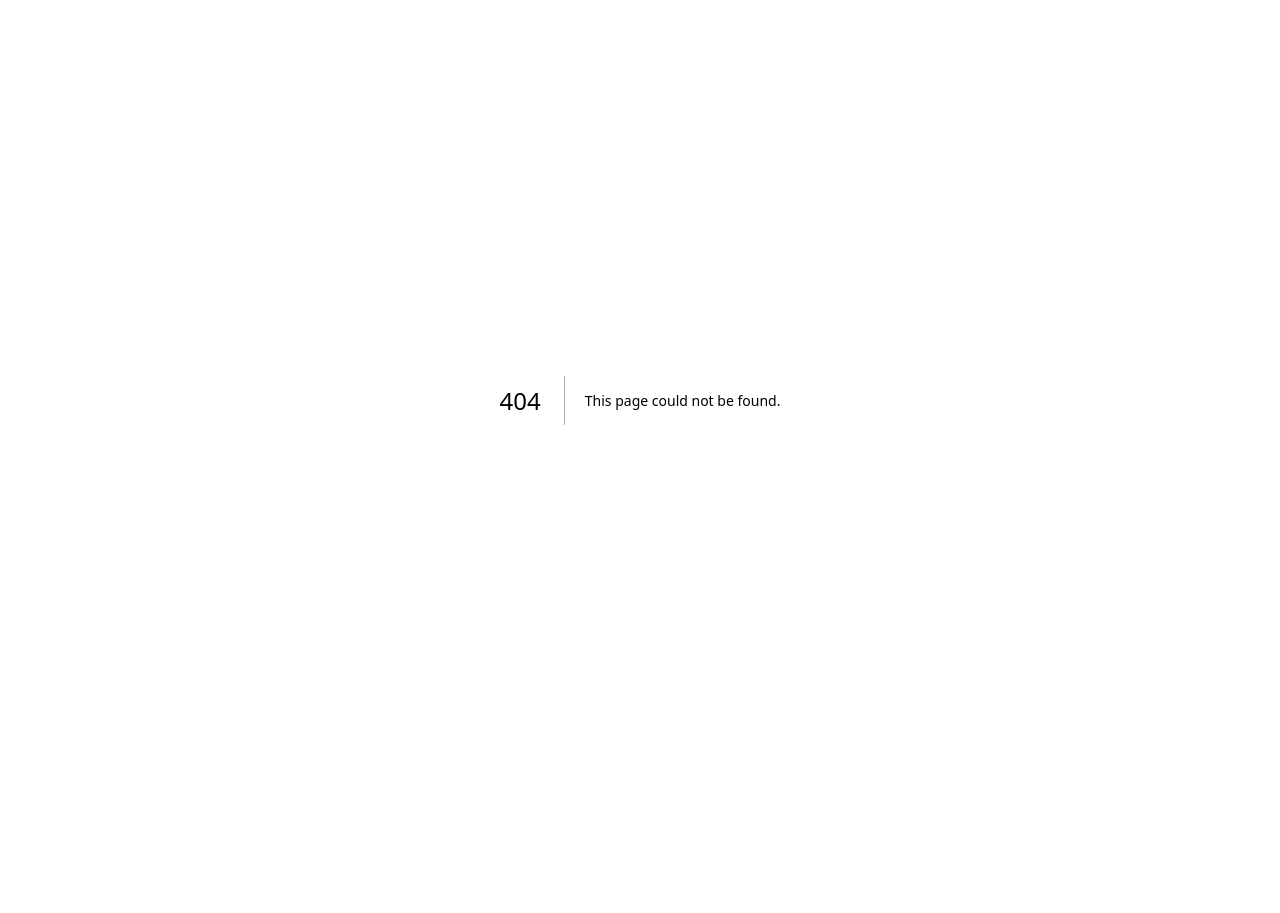
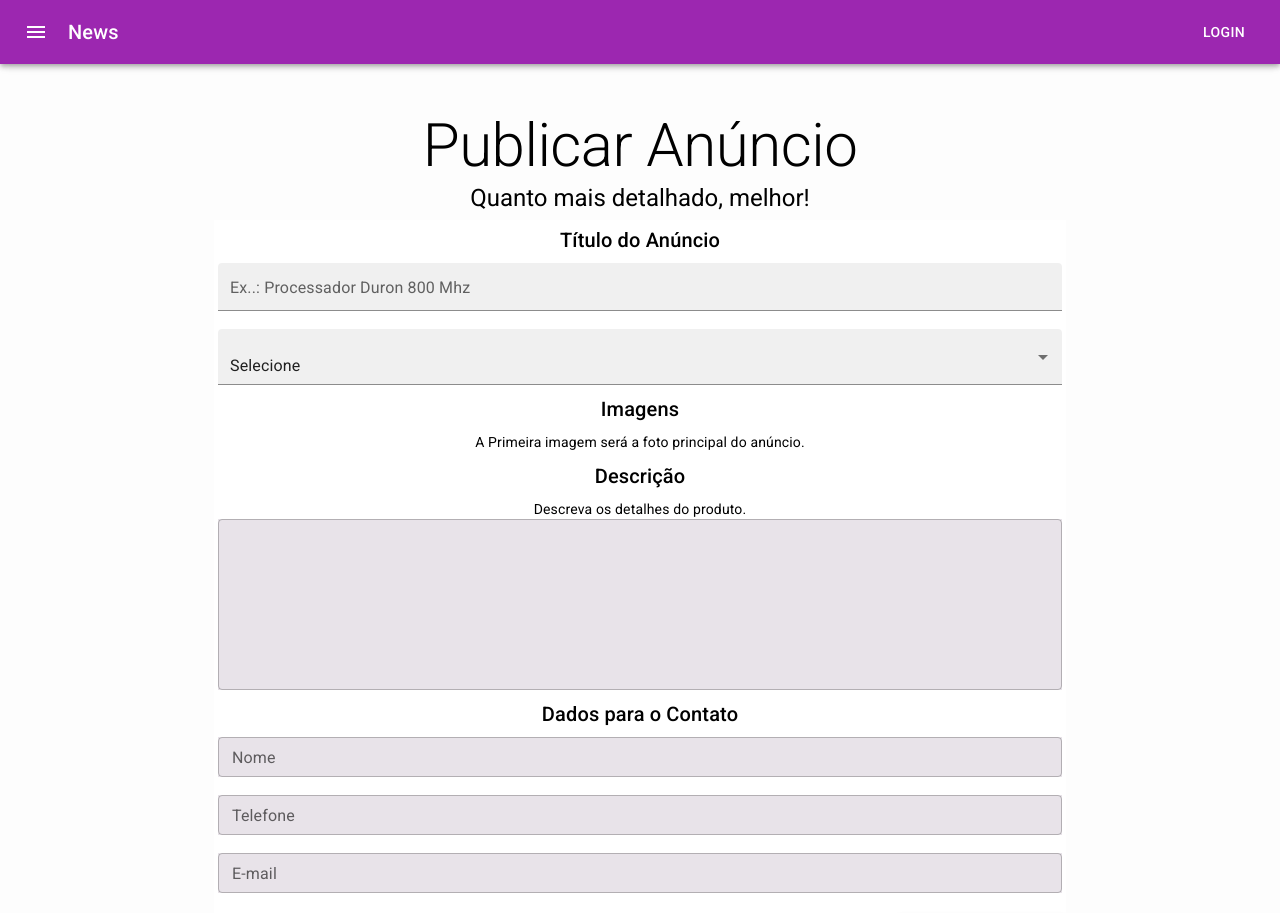
Before and after one commit to trsmrs/CloneOlX, a Next.js app: page /user/publish in a window 1280 px wide. Before the commit this address had no page. Shown: the top 913 px of the page. Before the commit the page ends 800 px from the top, so only its background shows below. Built offline with nearby package versions, Linux system fonts and the light colour scheme.

Commit message:
adicionando página de publicação de produtos

```diff
--- /dev/null
+++ b/pages/user/publish.js
@@ -0,0 +1,139 @@
+import {
+    Box,
+    Button,
+    Container,
+    Select,
+    TextField,
+    Typography,
+} from '@mui/material'
+
+import TemplateDefault from '../../src/templates/Default'
+
+
+const Publish = () => {
+
+    return (
+
+        <TemplateDefault>
+            <Container sx={{ padding: '10px 0 6px', marginTop: '100px' }} maxWidth='sm'>
+                <Typography component='h1' variant="h2" align='center'>
+                    Publicar Anúncio
+                </Typography>
+                <Typography component='h5' variant="h5" align='center'>
+                    Quanto mais detalhado, melhor!
+                </Typography>
+            </Container>
+
+            <Container maxWidth="md">
+                <Box sx={{ backgroundColor: 'white', padding: '4px' }}>
+                    <Typography component='h6' variant="h6" align='center' gutterBottom>
+                        Título do Anúncio
+                    </Typography>
+                    <TextField
+                        label="Ex..: Processador Duron 800 Mhz"
+                        size='small'
+                        variant='filled'
+                        fullWidth
+                    />
+                    <br /> <br />
+                    <Select
+                        native
+                        value=''
+                        variant='filled'
+                        fullWidth
+                        onChange={() => { }}
+                        inputProps={{
+                            name: 'age',
+                        }}
+                    >
+                        <option value="">Selecione</option>
+                        <option value="{1}">Agricultura</option>
+                        <option value="{2}">Lazer</option>
+                        <option value="{3}">Moda</option>
+                        <option value="{4}">Instrumentos musicais</option>
+                        <option value="{5}">Automotivo</option>
+                        <option value="{6}">Celulares</option>
+                        <option value="{6}">Outros</option>
+                    </Select>
+                </Box>
+            </Container>
+
+            <Container maxWidth="md">
+                <Box sx={{ backgroundColor: 'white', padding: '4px' }}>
+                    <Typography component='h6' variant="h6" align='center' gutterBottom>
+                        Imagens
+                    </Typography>
+                    <Typography component='div' variant="body2" align='center'>
+                        A Primeira imagem será a foto principal do anúncio.
+                    </Typography>
+                </Box>
+            </Container>
+
+            <Container maxWidth="md">
+                <Box sx={{ backgroundColor: 'white', padding: '4px' }}>
+                    <Typography component='h6' variant="h6" align='center' gutterBottom>
+                        Descrição
+                    </Typography>
+                    <Typography component='div' variant="body2" align='center'>
+                        Descreva os detalhes do produto.
+                    </Typography>
+                    <TextField sx={{ bgcolor: '#e8e3e9' }}
+                        multiline
+                        rows={6}
+                        variant='outlined'
+                        fullWidth
+                    />
+                </Box>
+            </Container>
+
+            <Container maxWidth="md">
+                <Box sx={{ backgroundColor: 'white', padding: '4px' }}>
+                    <Typography component='h6' variant="h6" align='center' gutterBottom>
+                        Dados para o Contato
+                    </Typography>
+
+                    <TextField sx={{ bgcolor: '#e8e3e9' }}
+                        label='Nome'
+                        variant='outlined'
+                        size='small'
+                        fullWidth
+                    />
+                    <br /><br />
+
+                    <TextField sx={{ bgcolor: '#e8e3e9' }}
+                        label='Telefone'
+                        variant='outlined'
+                        size='small'
+                        fullWidth
+                    />
+                    <br /><br />
+
+                    <TextField sx={{ bgcolor: '#e8e3e9' }}
+                        label='E-mail'
+                        variant='outlined'
+                        size='small'
+                        fullWidth
+                    />
+                    <br /><br />
+                </Box>
+            </Container>
+
+            <Container maxWidth="md">
+                <Box textAlign="right">
+                    <Button
+                        variant='contained'
+                        color='secondary'
+                    >
+                        Publicar Anúncio
+                    </Button>
+                </Box>
+            </Container>
+        </TemplateDefault>
+    )
+}
+
+
+
+
+
+export default Publish
--- a/src/components/Header.js
+++ b/src/components/Header.js
@@ -11,7 +11,7 @@ import { deepPurple } from '@mui/material/colors';
 export default function ButtonAppBar() {
   return (
     // <Box sx={{ flexGrow: 1 }}>
-      <AppBar sx={{backgroundColor: deepPurple['A200']}} position="static">
+      <AppBar sx={{backgroundColor: "#9c27b0"}} position="fixed">
         <Toolbar>
           <IconButton
             size="large"
--- a/src/theme.js
+++ b/src/theme.js
@@ -5,6 +5,10 @@ const theme = createTheme({
     palette: {
         primary: {
             main: '#0000',
+
+        },
+        background: {
+            default: 'red',
         }
     }
 })
```
Also changed, not shown: styles/globals.css (line endings or trailing spaces).
